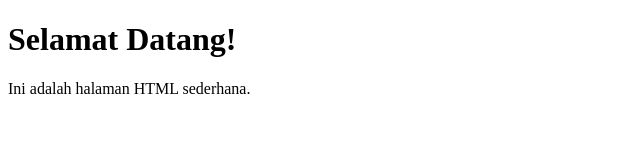
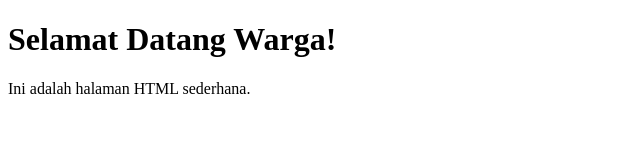
Before and after one commit to hhckon/belajar, a plain HTML site: page index.html in a window 1280 px wide. Shown: the whole page, without its empty margins (0-640 px from the left). Drawn offline with Linux system fonts and the light colour scheme.

Commit message:
Update heading in wargabranch branch

```diff
--- a/index.html
+++ b/index.html
@@ -6,7 +6,7 @@
     <title>Halaman Sederhana</title>
 </head>
 <body>
-    <h1>Selamat Datang!</h1>
+    <h1>Selamat Datang Warga!</h1>
     <p>Ini adalah halaman HTML sederhana.</p>
 </body>
 </html>
```
